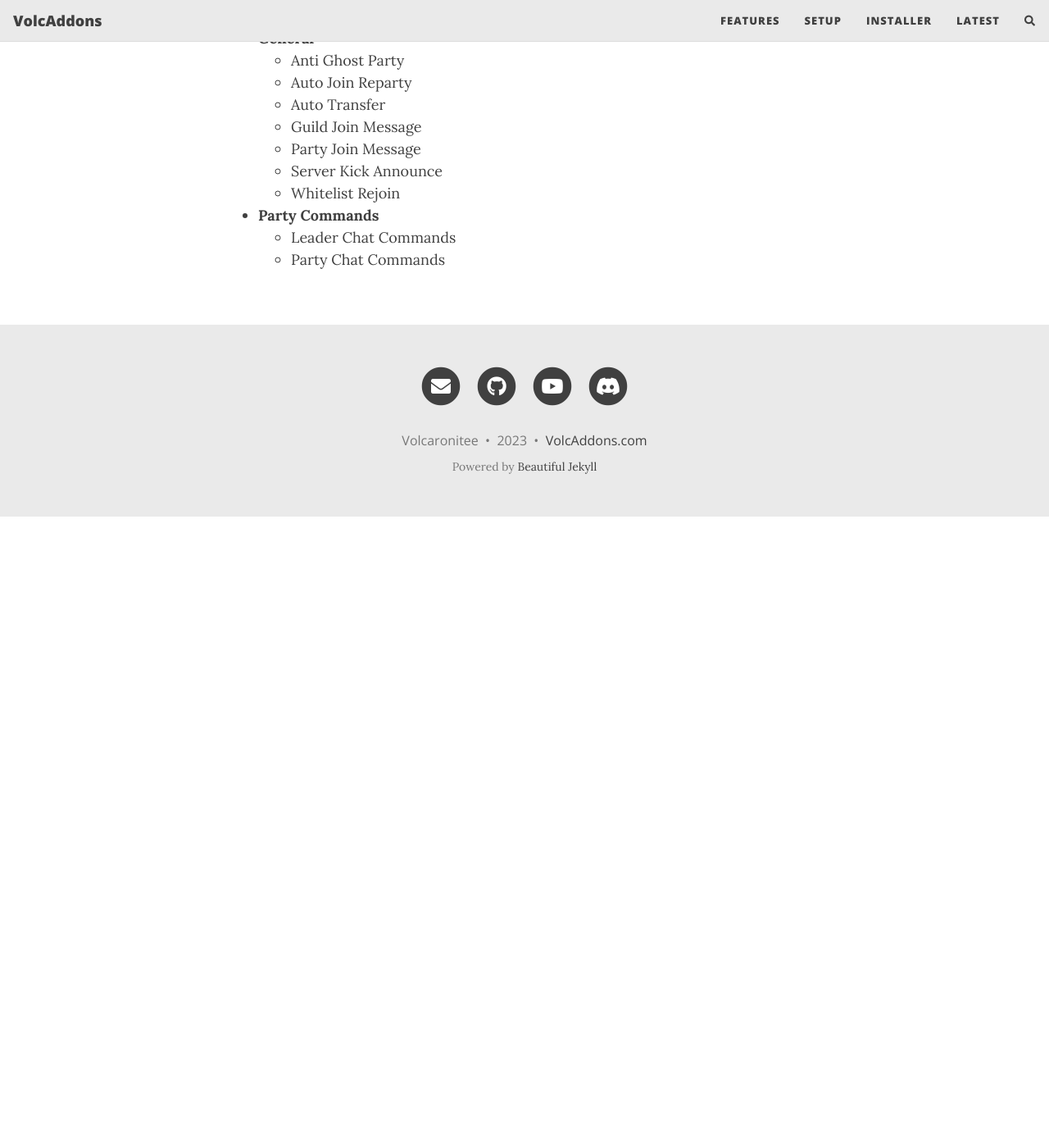
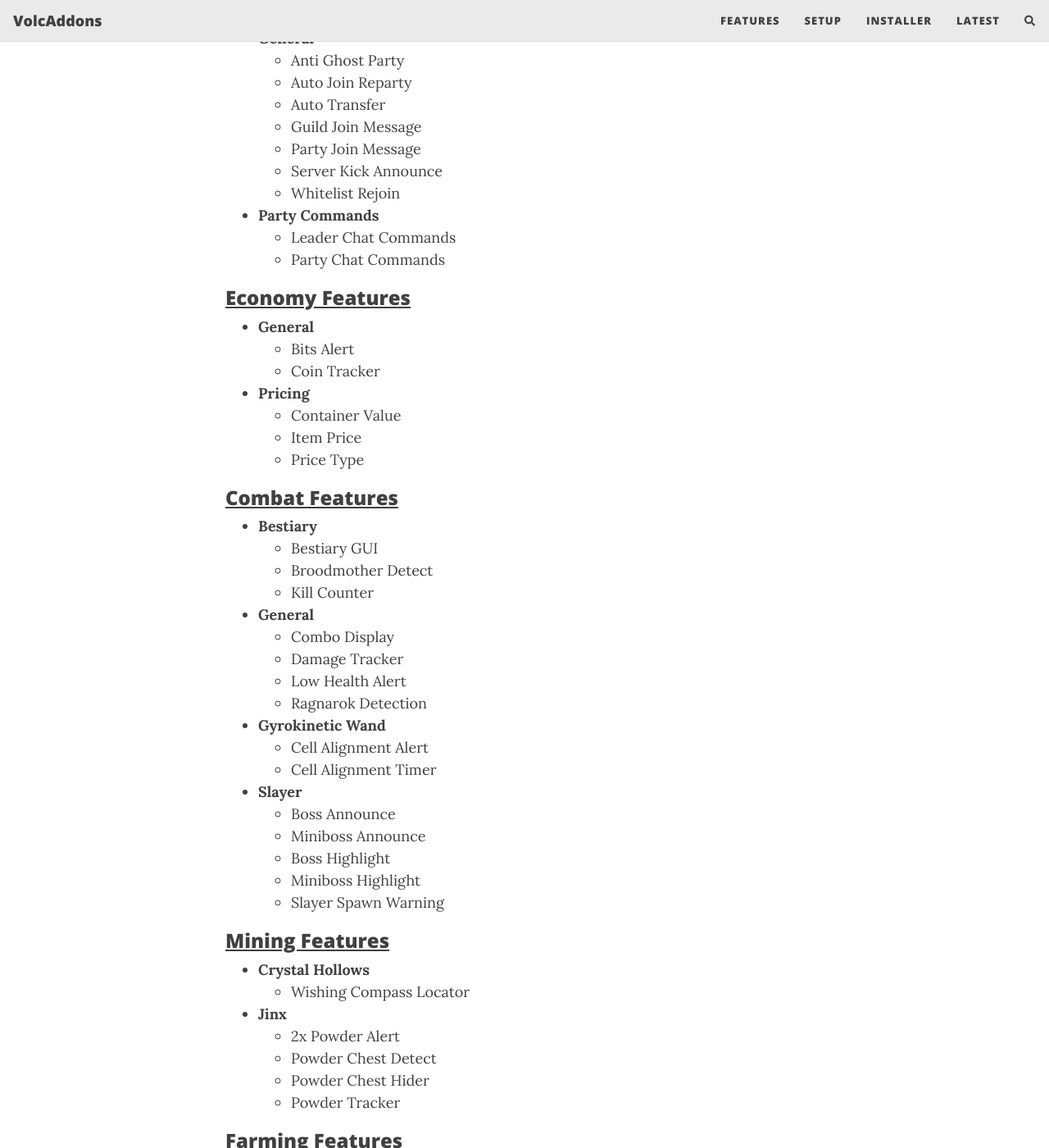
Before and after one commit to zhenga8533/VolcAddons, a Jekyll site: the page built from docs/features.md, in a window 1280 px wide and 1400 px high, scrolled down 1081 px. Shown: the whole window at 82% size. Built offline with Jekyll 4.4.1, drawn with Linux system fonts in a browser that asks for light colours; nearby versions of some CDN libraries; comment, search, counter and statistics services are not loaded; before the commit the page ends 1711 px from its top, so only the background shows below that; some of the changed text lies outside the part shown.

Commit message:
Update features.md

```diff
--- a/docs/features.md
+++ b/docs/features.md
@@ -4,7 +4,7 @@
 subtitle: + commands...
 ---
 
-### <u>GENERAL FEATURES</u>
+### <u>General Features</u>
 - **General**
     - Armor Display
     - Equipment Display
@@ -32,7 +32,7 @@
     - Discord Webhook
     - Image Viewer
 
-### <u>PARTY FEATURES</u>
+### <u>Party Features</u>
 - **General**
     - Anti Ghost Party
     - Auto Join Reparty
@@ -44,3 +44,111 @@
 - **Party Commands**
     - Leader Chat Commands
     - Party Chat Commands
+
+### <u>Economy Features</u>
+- **General**
+    - Bits Alert
+    - Coin Tracker
+- **Pricing**
+    - Container Value
+    - Item Price
+    - Price Type
+
+### <u>Combat Features</u>
+- **Bestiary**
+    - Bestiary GUI
+    - Broodmother Detect
+    - Kill Counter
+- **General**
+    - Combo Display
+    - Damage Tracker
+    - Low Health Alert
+    - Ragnarok Detection
+- **Gyrokinetic Wand**
+    - Cell Alignment Alert
+    - Cell Alignment Timer
+- **Slayer**
+    - Boss Announce
+    - Miniboss Announce
+    - Boss Highlight
+    - Miniboss Highlight
+    - Slayer Spawn Warning
+
+### <u>Mining Features</u>
+- **Crystal Hollows**
+    - Wishing Compass Locator
+- **Jinx**
+    - 2x Powder Alert
+    - Powder Chest Detect
+    - Powder Chest Hider
+    - Powder Tracker
+
+### <u>Farming Features</u>
+- **General**
+    - Jacob Reward Highlight
+    - Farming Discord Webhook
+- **Garden**
+    - Composter Display
+    - Garden Warp Override
+    - Garden Tab Display
+    - Next Visitor Display
+- **Pests**
+    - Infestation Alert
+    - Pest Alert
+    - Plot Highlight
+    - Pesthunter Display
+    - Spray Display
+
+### <u>Event Features</u>
+- **Great Spook**
+    - Math Teacher Solver
+    - Primal Fear Alert
+    - Primal Feat Highlight
+- **Inquisitor**
+    - Inquisitor Detect
+    - Inquisitor Announce
+    - Inquisitor Counter
+- **Mythological Ritual**
+    - Diana Waypoint
+    - Diana Warp
+    - Burrow Detection
+
+### <u>Crimson Isles</u>
+- **Fishing**
+    - Golden Fish Timer
+    - Mythic Creature Announce
+    - Mythic Creature Detect
+    - Trophy Fish Counter
+- **Vanquisher**
+    - Vanquisher Announce
+    - Vanquisher Auto-Warp
+    - Vanquisher Counter
+    - Vanquisher Detect
+
+### <u>Dungeons</u>
+- **Star Detect**
+    - Star Mob Highlight
+
+### <u>Kuudra</u>
+- **General**
+    - Crate Waypoints
+    - Kuudra Alerts
+    - Kuudra HP Display
+    - Kuudra Spawn Announce
+    - Kuudra Splits
+    - Supply Pile Highlight
+- **Profit**
+    - Kuudra Profit Display
+    - Kuudra Profit Tracker
+
+### <u>Rift</u>
+- **General**
+    - DDR Helper
+    - Enigma Soul Waypoint
+    - Montezuma Soul Waypoint
+- **Vampire**
+    - Announce Mania Phase
+    - Effigy Waypoint
+    - Enlarge Impel Message
+    - Vampire Attack Display
+    - Vampire Hitbox
```
